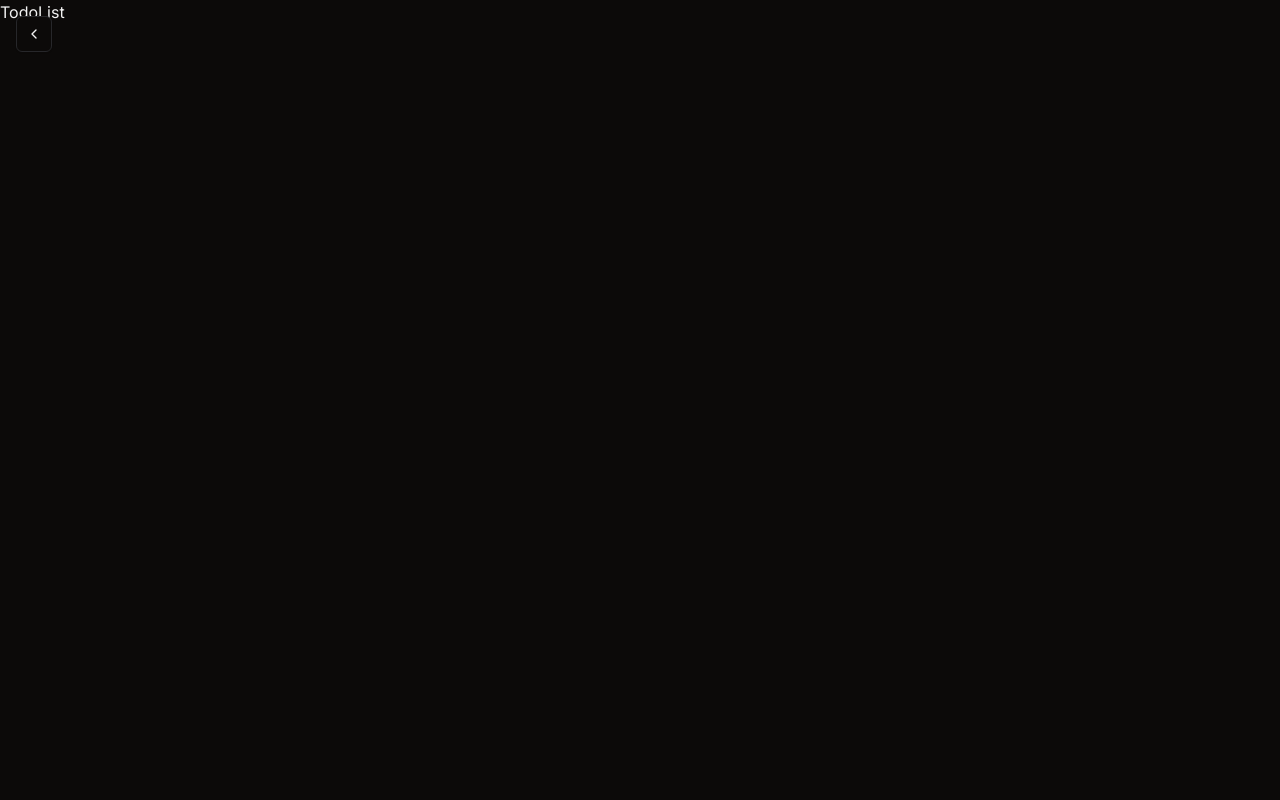
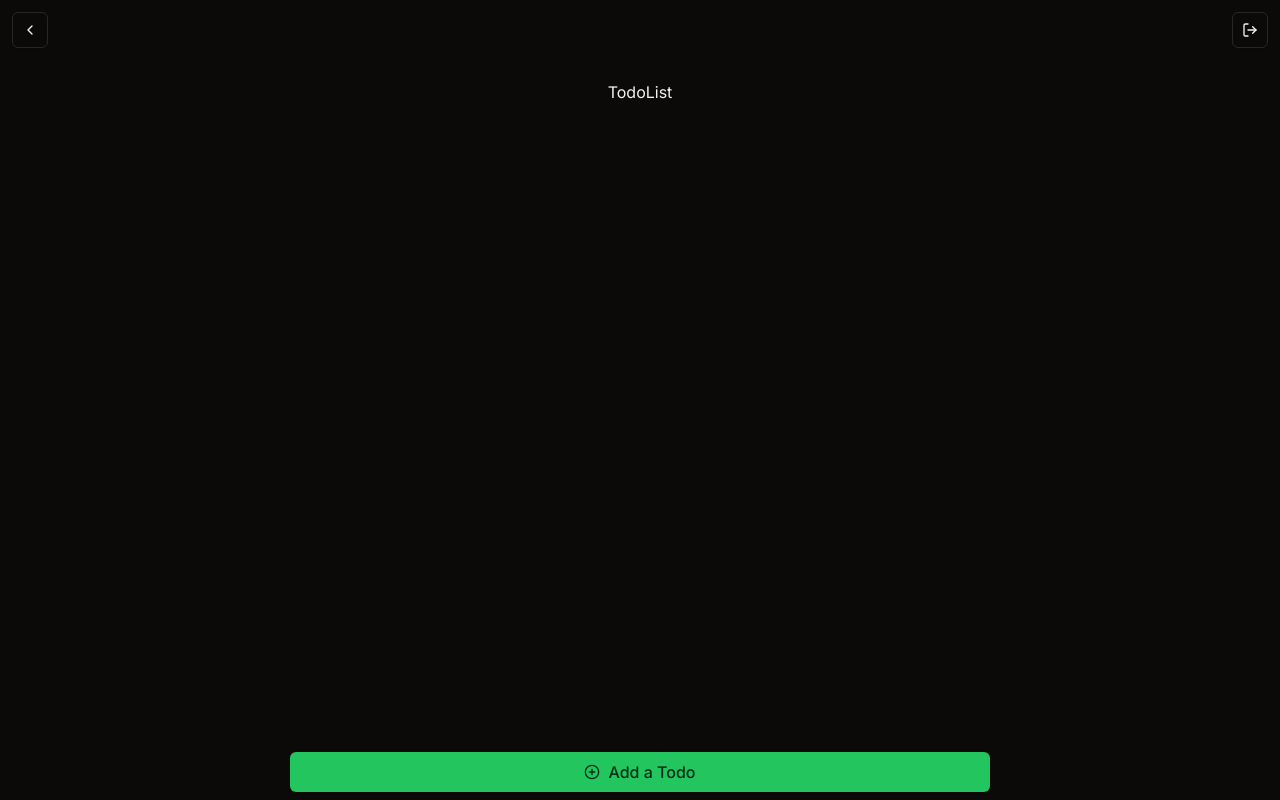
Before and after one commit to debarshee2004/simple-local-rag, a Next.js app: page /todo in a window 1280 px wide. Built offline with nearby package versions, Linux system fonts and the light colour scheme.

Commit message:
Updated Create Todo List

```diff
--- a/app/(protected)/create-todo/page.tsx
+++ b/app/(protected)/create-todo/page.tsx
@@ -0,0 +1,23 @@
+import React from "react";
+import { Button } from "@/components/ui/button";
+import { ChevronLeftIcon, CirclePlus, LogOut } from "lucide-react";
+import Link from "next/link";
+
+const CreateTodo = () => {
+  return (
+    <div className="flex flex-col min-h-screen">
+      <div className="h-16 w-full flex justify-between fixed z-50 bg-[#0C0A09]">
+        <div className="p-3">
+          <Link href="/todo">
+            <Button variant="outline" size="icon">
+              <ChevronLeftIcon className="h-4 w-4" />
+            </Button>
+          </Link>
+        </div>
+      </div>
+      <div className="mt-20">Create Todo</div>
+    </div>
+  );
+};
+
+export default CreateTodo;
--- a/app/(protected)/layout.tsx
+++ b/app/(protected)/layout.tsx
@@ -1,22 +1,11 @@
-import { Button } from "@/components/ui/button";
-import { ChevronLeftIcon } from "lucide-react";
-import Link from "next/link";
-
 export default function RootLayout({
   children,
 }: Readonly<{
   children: React.ReactNode;
 }>) {
   return (
-    <>
-      <div className="m-4 fixed">
-        <Link href="/">
-          <Button variant="outline" size="icon">
-            <ChevronLeftIcon className="h-4 w-4" />
-          </Button>
-        </Link>
-      </div>
+    <div>
       <div>{children}</div>
-    </>
+    </div>
   );
 }
--- a/app/(protected)/todo/page.tsx
+++ b/app/(protected)/todo/page.tsx
@@ -1,7 +1,37 @@
 import React from "react";
+import { Button } from "@/components/ui/button";
+import { ChevronLeftIcon, CirclePlus, LogOut } from "lucide-react";
+import Link from "next/link";
 
 const TodoList = () => {
-  return <div>TodoList</div>;
+  return (
+    <div className="flex flex-col min-h-screen">
+      <div className="h-16 w-full flex justify-between fixed z-50 bg-[#0C0A09]">
+        <div className="p-3">
+          <Link href="/">
+            <Button variant="outline" size="icon">
+              <ChevronLeftIcon className="h-4 w-4" />
+            </Button>
+          </Link>
+        </div>
+        <div className="p-3">
+          <Link href="/">
+            <Button variant="outline" size="icon">
+              <LogOut className="h-4 w-4" />
+            </Button>
+          </Link>
+        </div>
+      </div>
+      <div className="mt-20 text-center">TodoList</div>
+      <div className="h-16 p-4 w-full bottom-0 fixed z-50 text-center">
+        <Link href="/create-todo">
+          <Button className="h-10 w-full sm:w-[700px] text-base">
+            <CirclePlus className="mr-2 h-4 w-4" /> Add a Todo
+          </Button>
+        </Link>
+      </div>
+    </div>
+  );
 };
 
 export default TodoList;
--- /dev/null
+++ b/app/(protected)/update-todo/page.tsx
@@ -0,0 +1,7 @@
+import React from "react";
+
+const UpdateTodo = () => {
+  return <div>UpdateTodo</div>;
+};
+
+export default UpdateTodo;
--- a/app/page.tsx
+++ b/app/page.tsx
@@ -9,7 +9,7 @@ export default function Home() {
         <PackageCheck size={160} />
         <h1 className="p-2 font-extrabold text-4xl">SupaTodo</h1>
         <Button className=" p-4 text-base w-44">
-          <Link href="/todo">Get Started</Link>
+          <Link href="/sign-up">Get Started</Link>
         </Button>
       </div>
     </>
```
